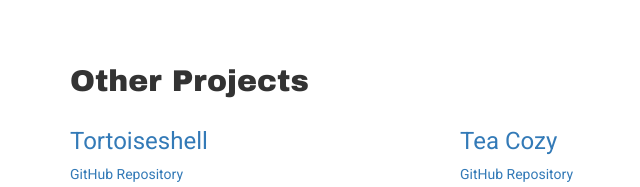
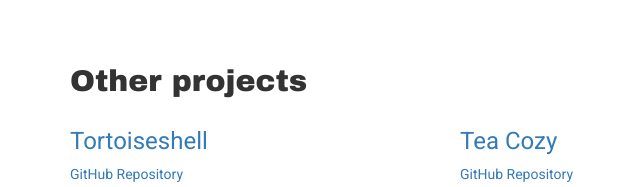
Before and after one commit to sierscse/sierscse.github.io, a plain HTML site: page index.html in a window 1280 px wide. Shown: the part 1116-1303 px from the top of the page, 0-640 px from the left. Drawn offline with nearby package versions, Linux system fonts and the light colour scheme.

Commit message:
wording update

```diff
--- a/index.html
+++ b/index.html
@@ -80,7 +80,7 @@
 
         <!-- NOTE: Other projects -->
       <div id="other-projects" class="container">
-        <h2>Other Projects</h2>
+        <h2>Other projects</h2>
         <div class="row">
           <div class="col-lg-4 col-md-4 col-xs-12">
             <h3><a href="https://sierscse.github.io/Tortoiseshell/">Tortoiseshell</a></h3>
```
